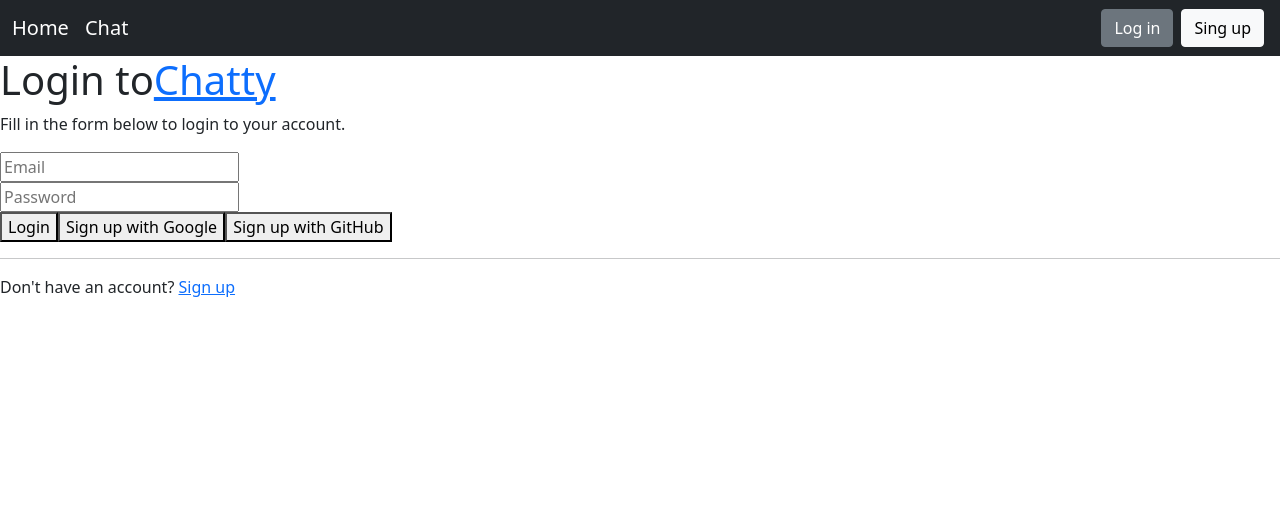
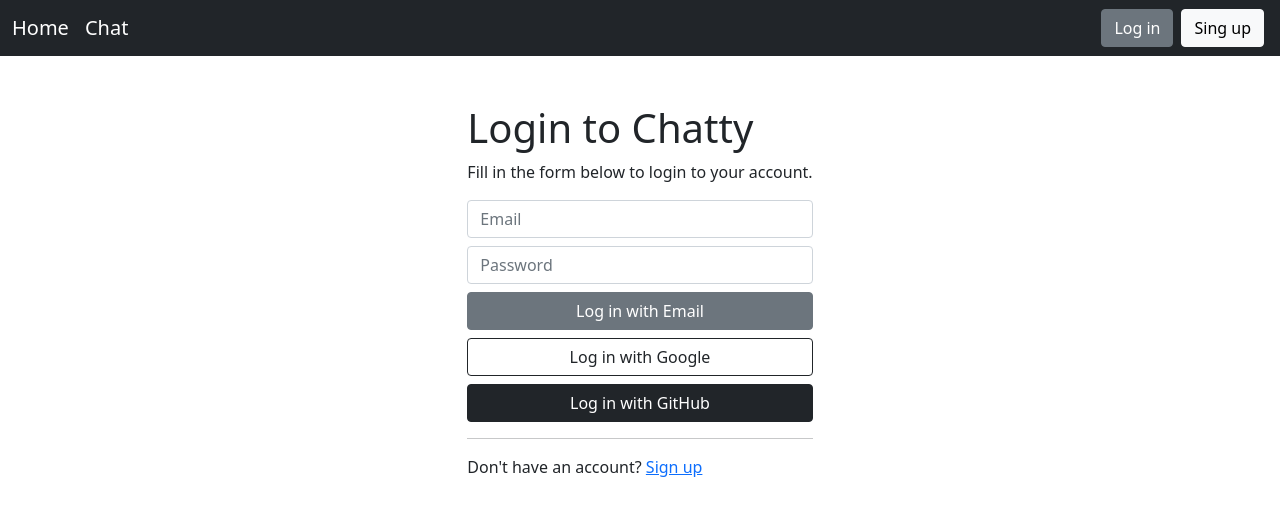
Before and after one commit to V3RSER/demo-chatty, a React (Create React App) app: page /login in a window 1280 px wide. Shown: the top 516 px of the page. Built offline with nearby package versions, Linux system fonts and the light colour scheme; no server answers.

Commit message:
Estilos visuales

```diff
--- a/src/App.js
+++ b/src/App.js
@@ -11,6 +11,7 @@ import Signup from "./pages/Signup";
 import Login from "./pages/Login";
 import { auth } from "./services/firebase";
 import Header from "./components/Header";
+import { Spinner } from "reactstrap";
 
 class App extends Component {
   constructor() {
@@ -38,12 +39,19 @@ class App extends Component {
   }
 
   render() {
-    return this.state.loading === true ? (
-      <h2>Loading...</h2>
+    return this.state.loading? (
+      <Spinner
+        color="dark"
+        style={{ position: "absolute", top: "50%", left: "50%" }}
+      >
+        Loading...
+      </Spinner>
     ) : (
+      <div className="cover-container d-flex h-100 mx-auto flex-column">
         <Router>
           <Header authenticated={this.state.authenticated} />
           <Routes>
+            <Route path="/" element={<Home />} />
             <Route
               path="/chat"
               element={
@@ -64,6 +72,7 @@ class App extends Component {
             />
           </Routes>
         </Router>
+      </div>
     );
   }
 }
--- a/src/components/Header.jsx
+++ b/src/components/Header.jsx
@@ -8,7 +8,7 @@ const Header = (authenticated) => {
   let navigate = useNavigate();
 
   return (
-    <Navbar color="dark" dark expand light>
+    <Navbar className="mb-auto" color="dark" dark expand light>
       <Nav className="me-auto" navbar>
         <NavLink className="navbar-brand" to="/">
           Home
--- a/src/pages/Chat.js
+++ b/src/pages/Chat.js
@@ -1,6 +1,16 @@
 import React, { Component } from "react";
 import { auth } from "../services/firebase";
 import { db } from "../services/firebase";
+import {
+  Button,
+  Card,
+  CardBody,
+  CardFooter,
+  CardHeader,
+  CardText,
+  CardTitle,
+  Input,
+} from "reactstrap";
 
 export default class Chat extends Component {
   constructor(props) {
@@ -55,24 +65,27 @@ export default class Chat extends Component {
 
   render() {
     return (
-      <div>
-        <div className="chats">
+      <div className="pt-5 mx-auto">
+        <Card>
+          <CardHeader tag="h3">Messages</CardHeader>
+          <CardBody>
             {this.state.chats.map((chat) => {
-            return <p key={chat.timestamp}>{chat.content}</p>;
+              return <CardText key={chat.timestamp}>{chat.content}</CardText>;
             })}
-        </div>
-        {/* {# message form #} */}
+          </CardBody>
+          <CardFooter className="text-muted">
             <form onSubmit={this.handleSubmit}>
-          <input
+              <Input
                 onChange={this.handleChange}
                 value={this.state.content}
-          ></input>
+              ></Input>
               {this.state.error ? <p>{this.state.writeError}</p> : null}
-          <button type="submit">Send</button>
+              <Button className="my-2" color="dark" type="submit" block>
+                Send
+              </Button>
             </form>
-        <div>
-          Login in as: <strong>{this.state.user.email}</strong>
-        </div>
+          </CardFooter>
+        </Card>
       </div>
     );
   }
--- a/src/pages/Home.js
+++ b/src/pages/Home.js
@@ -0,0 +1,19 @@
+import React from "react";
+import { useNavigate } from "react-router-dom";
+import { Button } from "reactstrap";
+
+const Home = (authenticated) => {
+  let navigate = useNavigate();
+
+  return (
+    <div className="pt-5 mx-auto">
+      <h1>Welcome to Chatty</h1>
+      <p className="lead">Here you can send and receive messages.</p>
+      <Button color="primary" block onClick={() => navigate("/chat")} className="p-2">
+        Start
+      </Button>
+    </div>
+  );
+};
+
+export default Home;
--- a/src/pages/Login.js
+++ b/src/pages/Login.js
@@ -1,5 +1,6 @@
 import React, { Component } from "react";
 import { Link } from "react-router-dom";
+import { Alert, Button, Input } from "reactstrap";
 import { signin, signInWithGoogle, signInWithGitHub } from "../helpers/auth";
 
 export default class Login extends Component {
@@ -50,40 +51,45 @@ export default class Login extends Component {
 
   render() {
     return (
-      <div>
+      <div className="pt-5 mx-auto">
         <form autoComplete="off" onSubmit={this.handleSubmit}>
-          <h1>
-            Login to
-            <Link to="/">Chatty</Link>
-          </h1>
+          <h1>Login to Chatty</h1>
           <p>Fill in the form below to login to your account.</p>
           <div>
-            <input
+            <Input
               placeholder="Email"
               name="email"
               type="email"
               onChange={this.handleChange}
               value={this.state.email}
+              className="my-2"
             />
           </div>
           <div>
-            <input
+            <Input
               placeholder="Password"
               name="password"
               onChange={this.handleChange}
               value={this.state.password}
               type="password"
+              className="my-2"
             />
           </div>
           <div>
-            {this.state.error ? <p>{this.state.error}</p> : null}
-            <button type="submit">Login</button>
-            <button onClick={this.googleSignIn} type="button">
-              Sign up with Google
-            </button>
-            <button type="button" onClick={this.githubSignIn}>
-              Sign up with GitHub
-            </button>
+            {this.state.error ? (
+              <Alert color="danger" dismissible>
+                {this.state.error}
+              </Alert>
+            ) : null}
+            <Button block className="my-2" type="submit">
+              Log in with Email
+            </Button>
+            <Button block className="my-2" color="white" style={{ border: "1px solid" }} onClick={this.googleSignIn} type="button">
+              Log in with Google
+            </Button>
+            <Button block className="my-2" color="dark" type="button" onClick={this.githubSignIn}>
+              Log in with GitHub
+            </Button>
           </div>
           <hr />
           <p>
--- a/src/pages/Signup.js
+++ b/src/pages/Signup.js
@@ -1,5 +1,6 @@
 import React, { Component } from "react";
 import { Link } from "react-router-dom";
+import { Alert, Button, Input } from "reactstrap";
 import { signup, signInWithGoogle, signInWithGitHub } from "../helpers/auth";
 
 export default class Signup extends Component {
@@ -50,40 +51,56 @@ export default class Signup extends Component {
 
   render() {
     return (
-      <div>
+      <div className="pt-5 mx-auto">
         <form onSubmit={this.handleSubmit}>
-          <h1>
-            Sign Up to<Link to="/">Chatty</Link>
-          </h1>
+          <h1>Sign Up to Chatty</h1>
           <p>Fill in the form below to create an account.</p>
           <div>
-            <input
+            <Input
               placeholder="Email"
               name="email"
               type="email"
               onChange={this.handleChange}
               value={this.state.email}
-            ></input>
+            ></Input>
           </div>
           <div>
-            <input
+            <Input
               placeholder="Password"
               name="password"
               onChange={this.handleChange}
               value={this.state.password}
               type="password"
-            ></input>
+            ></Input>
           </div>
           <div>
-            {this.state.error ? <p>{this.state.error}</p> : null}
-            <button type="submit">Sign up</button>
-            <p>Or</p>
-            <button onClick={this.googleSignIn} type="button">
+            {this.state.error ? (
+              <Alert color="danger" dismissible>
+                {this.state.error}
+              </Alert>
+            ) : null}
+            <Button block className="my-2" type="submit">
+              Sign up with Email
+            </Button>
+            <Button
+              block
+              className="my-2"
+              color="white"
+              style={{ border: "1px solid" }}
+              onClick={this.googleSignIn}
+              type="button"
+            >
               Sign up with Google
-            </button>
-            <button type="button" onClick={this.githubSignIn}>
+            </Button>
+            <Button
+              block
+              className="my-2"
+              color="dark"
+              type="button"
+              onClick={this.githubSignIn}
+            >
               Sign up with GitHub
-            </button>
+            </Button>
           </div>
           <hr></hr>
           <p>
```
Lines whose indentation alone changed are shown as unchanged.
